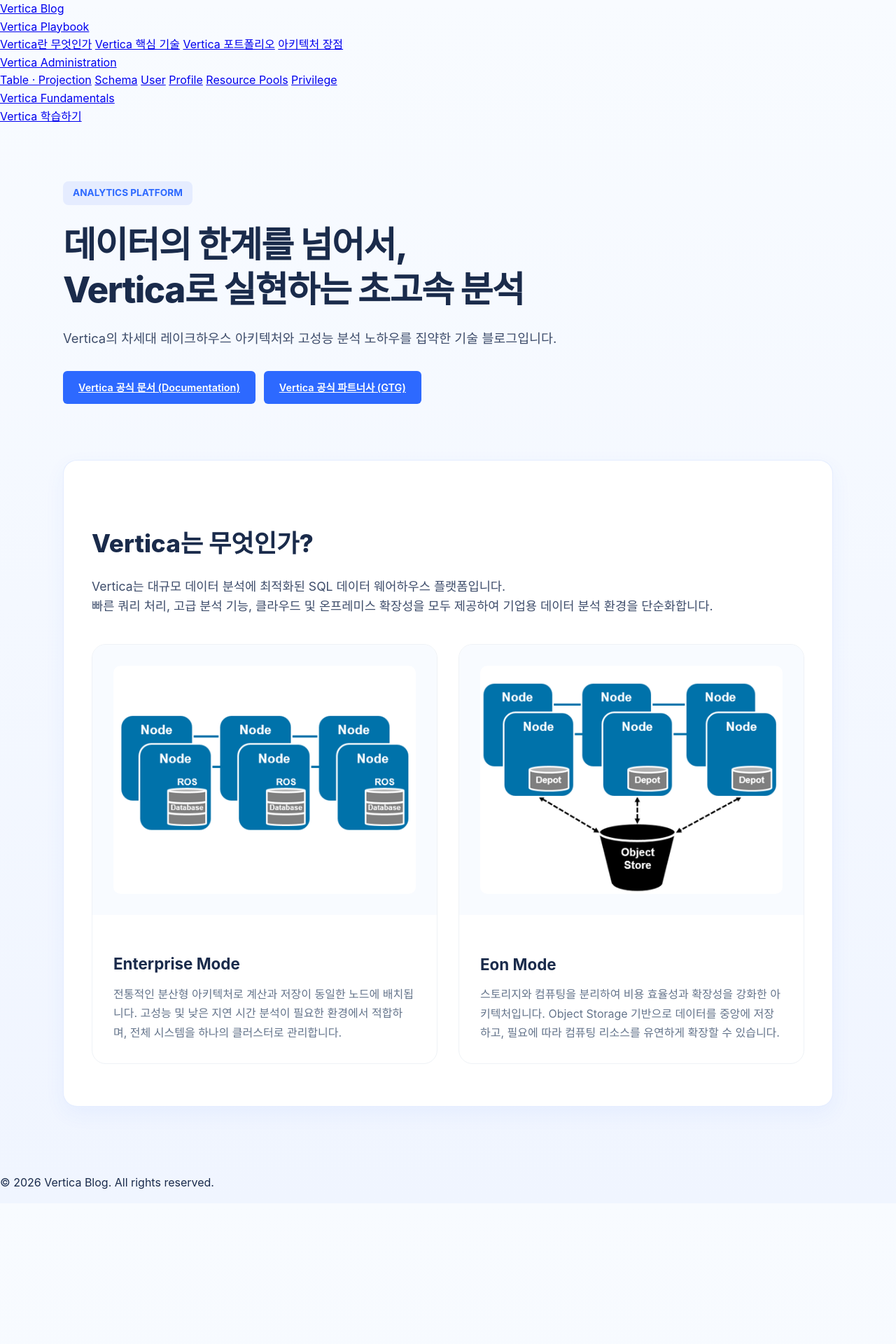
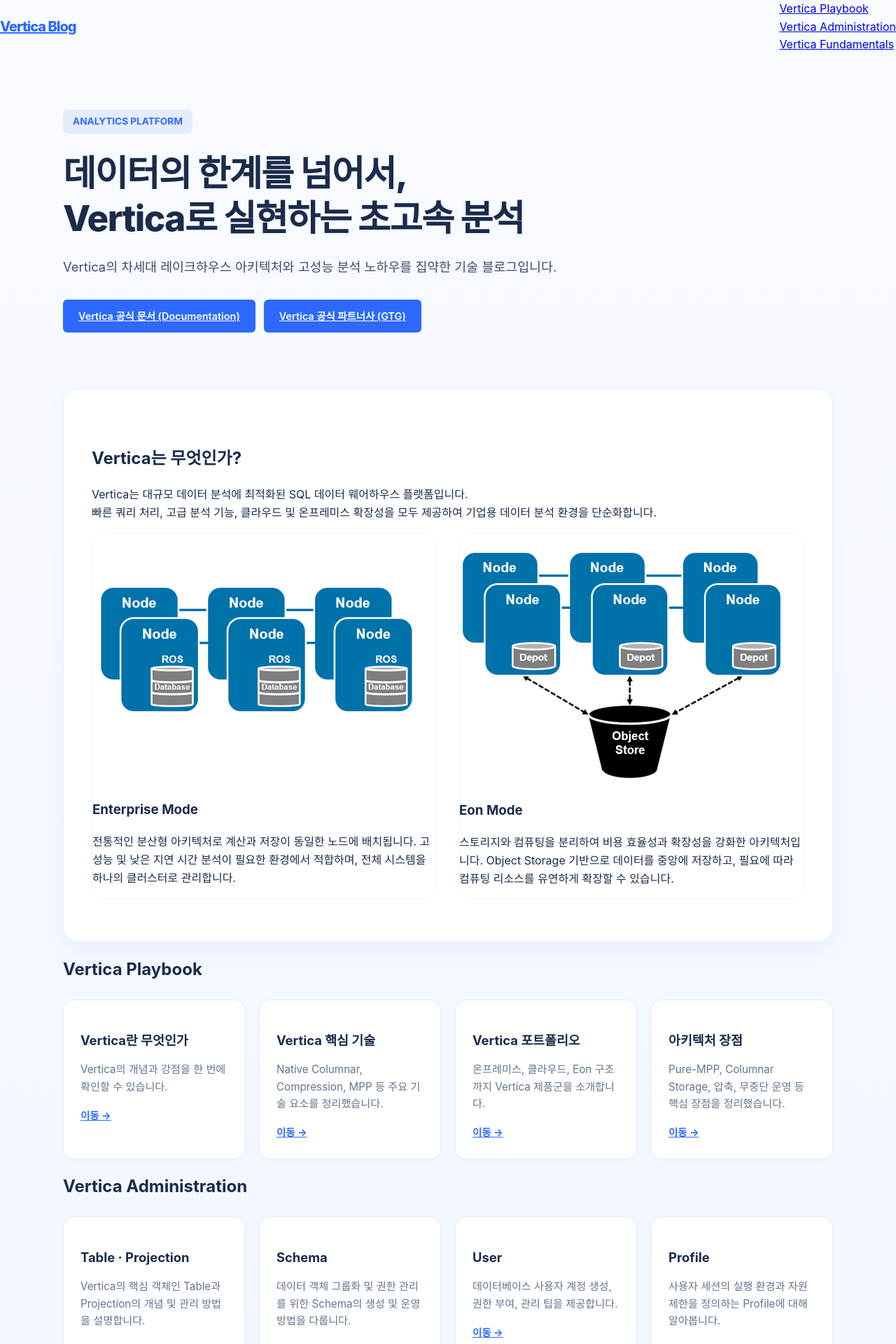
Before and after one commit to JIN0326/vertica_blog, a Jekyll site: the page built from index.md, in a window 1280 px wide. Shown: the top 1920 px of the page at 70% size. Built offline with Jekyll 4.4.1, drawn with Linux system fonts in a browser that asks for light colours; before the commit the page ends 1719 px from its top, so only the background shows below that; some of the changed text lies outside the part shown.

Commit message:
Update blog content and styling

```diff
--- a/assets/css/style.css
+++ b/assets/css/style.css
@@ -25,6 +25,50 @@
   width: min(1100px, calc(100% - 40px));
   margin: 0 auto;
   padding: 40px 0 80px;
+}
+/* 헤더 내부 정렬 보완 */
+.header-inner {
+  display: flex;
+  justify-content: space-between;
+  align-items: center;
+}
+
+.brand {
+  font-size: 1.25rem;
+  font-weight: 800;
+  color: var(--accent);
+  letter-spacing: -0.05em;
+}
+
+/* 드롭다운 스타일 보완 */
+.dropdown { position: relative; }
+.dropdown-content {
+  display: none;
+  position: absolute;
+  top: 100%;
+  left: 50%;
+  transform: translateX(-50%); /* 중앙 정렬 */
+  background: white;
+  min-width: 200px;
+  box-shadow: 0 10px 25px rgba(0,0,0,0.1);
+  border-radius: 12px;
+  padding: 10px 0;
+  z-index: 100;
+  border: 1px solid var(--border-color);
+}
+
+.dropdown:hover .dropdown-content { display: block; }
+.dropdown-content a {
+  padding: 10px 20px;
+  display: block;
+  color: var(--text);
+  font-size: 0.9rem;
+  transition: 0.2s;
+}
+
+.dropdown-content a:hover {
+  background: #f4f8ff;
+  color: var(--accent);
 }
 
 /* ==========================================================================
--- a/index.md
+++ b/index.md
@@ -5,42 +5,117 @@
 
 <div class="hero-container">
   <div class="hero-content">
-    <span class="eyebrow">Analytics Platform</span>
-    <h1>데이터의 한계를 넘어서,<br>Vertica로 실현하는 초고속 분석</h1>
+    <span class="eyebrow" style="font-weight: bold;">Analytics Platform</span>
+    <h1>데이터의 한계를 넘어서, <br> Vertica로 실현하는 초고속 분석</h1>
     <p>Vertica의 차세대 레이크하우스 아키텍처와 고성능 분석 노하우를 집약한 기술 블로그입니다.</p>
     <div class="link-container">
-      <a href="https://docs.vertica.com/26.1.x/en/" target="_blank">Vertica 공식 문서 (Documentation)</a>
-      <a href="http://www.gtgsc.com/gtg/sub/bigdata/vertica.php" target="_blank">Vertica 공식 파트너사 (GTG)</a>
+      <a href="https://docs.vertica.com/26.1.x/en/" target="_blank">
+          Vertica 공식 문서 (Documentation)
+      </a>
+      <a href="http://www.gtgsc.com/gtg/sub/bigdata/vertica.php" target="_blank">
+          Vertica 공식 파트너사 (GTG)
+      </a>
     </div>
   </div>
 </div>
 
 <section class="summary-section">
-  <div class="summary-header">
-    <h2>Vertica는 무엇인가?</h2>
-    <p>Vertica는 대규모 데이터 분석에 최적화된 SQL 데이터 웨어하우스 플랫폼입니다.<br>
-    빠른 쿼리 처리, 고급 분석 기능, 클라우드 및 온프레미스 확장성을 모두 제공하여 기업용 데이터 분석 환경을 단순화합니다.</p>
-  </div>
+  <h2>Vertica는 무엇인가?</h2>
+  <p>Vertica는 대규모 데이터 분석에 최적화된 SQL 데이터 웨어하우스 플랫폼입니다. <br>
+  빠른 쿼리 처리, 고급 분석 기능, 클라우드 및 온프레미스 확장성을 모두 제공하여 기업용 데이터 분석 환경을 단순화합니다.</p>
 
   <div class="architecture-grid">
     <article class="mode-card">
-      <div class="mode-image">
+      <div>
         <img src="{{ '/assets/images/EnteroriseMode.png' | relative_url }}" alt="Vertica Enterprise Mode" />
       </div>
-      <div class="mode-body">
+      <div>
         <h3>Enterprise Mode</h3>
         <p>전통적인 분산형 아키텍처로 계산과 저장이 동일한 노드에 배치됩니다. 고성능 및 낮은 지연 시간 분석이 필요한 환경에서 적합하며, 전체 시스템을 하나의 클러스터로 관리합니다.</p>
       </div>
     </article>
 
     <article class="mode-card">
-      <div class="mode-image">
+      <div>
         <img src="{{ '/assets/images/EonMode.png' | relative_url }}" alt="Vertica Eon Mode" />
       </div>
-      <div class="mode-body">
+      <div>
         <h3>Eon Mode</h3>
         <p>스토리지와 컴퓨팅을 분리하여 비용 효율성과 확장성을 강화한 아키텍처입니다. Object Storage 기반으로 데이터를 중앙에 저장하고, 필요에 따라 컴퓨팅 리소스를 유연하게 확장할 수 있습니다.</p>
       </div>
     </article>
   </div>
 </section>
+
+<section id="playbook" class="playbook-section">
+  <h2>Vertica Playbook</h2>
+  <div class="cards">
+    <article class="card">
+      <h3>Vertica란 무엇인가</h3>
+      <p>Vertica의 개념과 강점을 한 번에 확인할 수 있습니다.</p>
+      <a href="{{ '/what-is-vertica' | relative_url }}">이동 →</a>
+    </article>
+    <article class="card">
+      <h3>Vertica 핵심 기술</h3>
+      <p>Native Columnar, Compression, MPP 등 주요 기술 요소를 정리했습니다.</p>
+      <a href="{{ '/technology' | relative_url }}">이동 →</a>
+    </article>
+    <article class="card">
+      <h3>Vertica 포트폴리오</h3>
+      <p>온프레미스, 클라우드, Eon 구조까지 Vertica 제품군을 소개합니다.</p>
+      <a href="{{ '/portfolio' | relative_url }}">이동 →</a>
+    </article>
+    <article class="card">
+      <h3>아키텍처 장점</h3>
+      <p>Pure-MPP, Columnar Storage, 압축, 무중단 운영 등 핵심 장점을 정리했습니다.</p>
+      <a href="{{ '/architecture' | relative_url }}">이동 →</a>
+    </article>
+  </div>
+</section>
+
+<section id="Administration" class="administration-section">
+  <h2>Vertica Administration</h2>
+  <div class="cards">
+    <article class="card">
+      <h3>Table · Projection</h3>
+      <p>Vertica의 핵심 객체인 Table과 Projection의 개념 및 관리 방법을 설명합니다.</p>
+      <a href="{{ '/administration-table-projection' | relative_url }}">이동 →</a>
+    </article>
+    <article class="card">
+      <h3>Schema</h3>
+      <p>데이터 객체 그룹화 및 권한 관리를 위한 Schema의 생성 및 운영 방법을 다룹니다.</p>
+      <a href="{{ '/administration-schema' | relative_url }}">이동 →</a>
+    </article>
+    <article class="card">
+      <h3>User</h3>
+      <p>데이터베이스 사용자 계정 생성, 권한 부여, 관리 팁을 제공합니다.</p>
+      <a href="{{ '/administration-user' | relative_url }}">이동 →</a>
+    </article>
+    <article class="card">
+      <h3>Profile</h3>
+      <p>사용자 세션의 실행 환경과 자원 제한을 정의하는 Profile에 대해 알아봅니다.</p>
+      <a href="{{ '/administration-profile' | relative_url }}">이동 →</a>
+    </article>
+    <article class="card">
+      <h3>Resource Pools</h3>
+      <p>쿼리 메모리 및 동시 실행 정책을 제어하는 Resource Pool의 구성 및 할당 방법을 설명합니다.</p>
+      <a href="{{ '/administration-resource-pool' | relative_url }}">이동 →</a>
+    </article>
+    <article class="card">
+      <h3>Privilege</h3>
+      <p>리소스 접근 및 실행 정책을 통제하는 Vertica 권한 관리 체계를 정리합니다.</p>
+      <a href="{{ '/administration-privilege' | relative_url }}">이동 →</a>
+    </article>
+  </div>
+</section>
+
+<section id="Fundamentals" class="fundamentals-section">
+  <h2>Vertica Fundamentals</h2>
+  <div class="cards">
+    <article class="card">
+      <h3>Vertica 학습하기</h3>
+      <p>Vertica의 기본 개념부터 운영, 쿼리, 백업, 적재까지 28가지 학습 항목을 소개합니다.</p>
+      <a href="{{ '/what-is-vertica' | relative_url }}">이동 →</a>
+    </article>
+  </div>
+</section>
```
Also changed, not shown: README.md.
